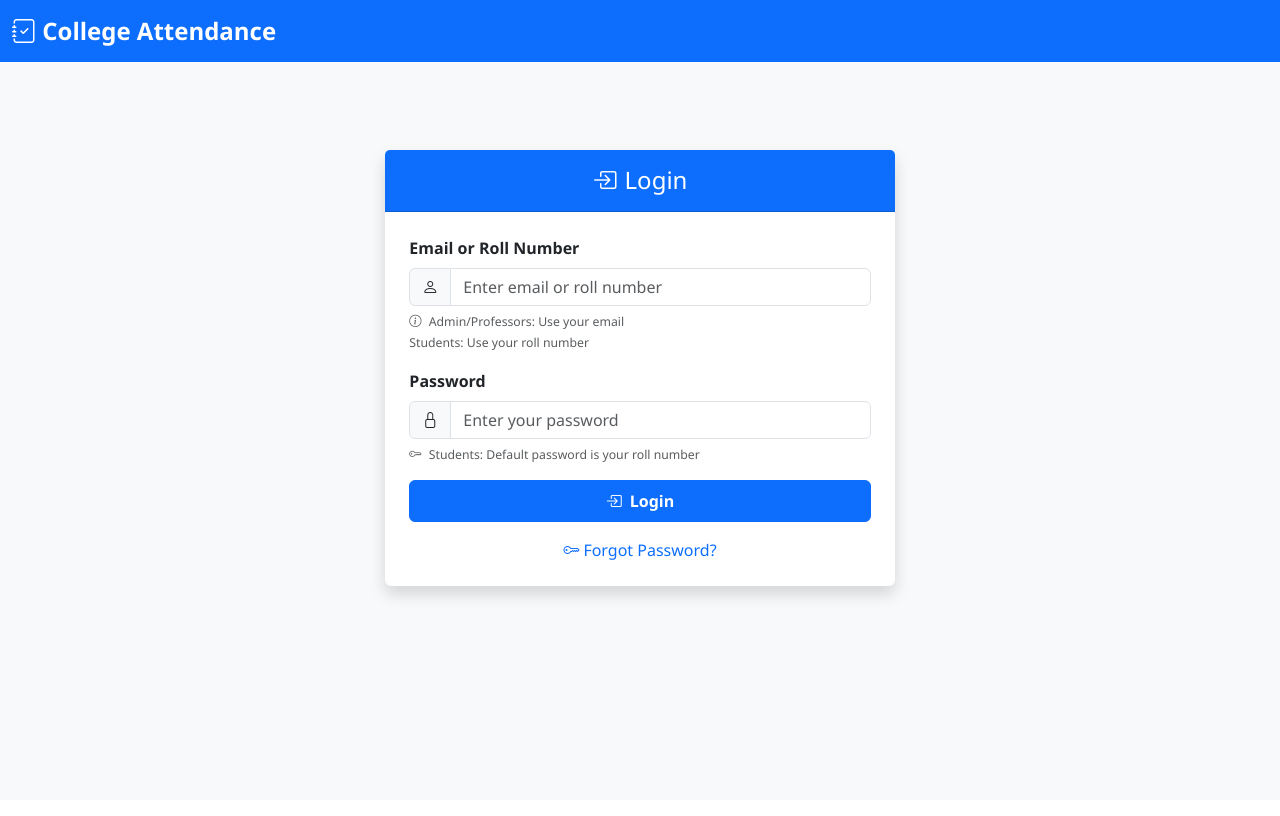
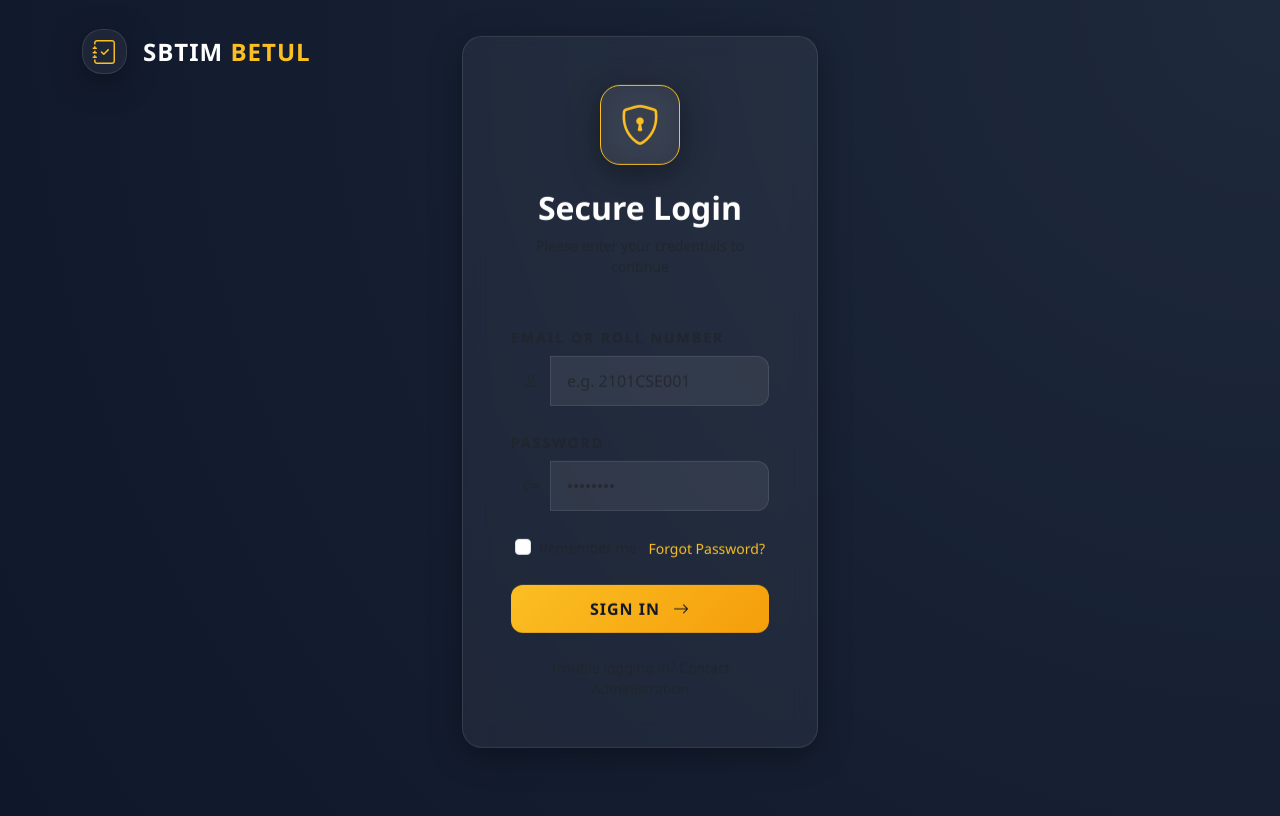
Before and after one commit to en-rmohane/college-attendance-system, a Flask app: page /login in a window 1280 px wide. Before the commit the page ends 602 px from the top, so only its background shows below. Run offline with Flask 3, Linux system fonts and the light colour scheme; some libraries are stand-ins or nearby versions.

Commit message:
UI Redesign: Premium Glassmorphism theme for Login and Base layout

```diff
--- a/static/css/style.css
+++ b/static/css/style.css
@@ -0,0 +1,90 @@
+/*
+   College Attendance System - Premium Design System
+   Theme: Modern Academic / Tech
+   Colors: Navy, Gold, White, Glassmorphism
+*/
+
+:root {
+    --primary-navy: #0f172a;
+    --secondary-navy: #1e293b;
+    --accent-gold: #fbbf24;
+    --text-main: #f8fafc;
+    --text-muted: #94a3b8;
+    --glass-bg: rgba(255, 255, 255, 0.05);
+    --glass-border: rgba(255, 255, 255, 0.1);
+    --success-green: #10b981;
+    --error-red: #ef4444;
+}
+
+body {
+    background: radial-gradient(circle at top right, var(--secondary-navy), var(--primary-navy));
+    color: var(--text-main);
+    font-family: 'Outfit', sans-serif;
+    min-height: 100vh;
+    margin: 0;
+    overflow-x: hidden;
+}
+
+/* Glassmorphism Classes */
+.glass-card {
+    background: var(--glass-bg);
+    backdrop-filter: blur(12px);
+    -webkit-backdrop-filter: blur(12px);
+    border: 1px solid var(--glass-border);
+    border-radius: 20px;
+    box-shadow: 0 8px 32px 0 rgba(0, 0, 0, 0.37);
+}
+
+.glass-input {
+    background: rgba(255, 255, 255, 0.07);
+    border: 1px solid var(--glass-border);
+    border-radius: 12px;
+    color: white !important;
+    padding: 12px 16px;
+    transition: all 0.3s ease;
+}
+
+.glass-input:focus {
+    background: rgba(255, 255, 255, 0.12);
+    border-color: var(--accent-gold);
+    box-shadow: 0 0 15px rgba(251, 191, 36, 0.2);
+    outline: none;
+}
+
+/* Buttons */
+.btn-premium {
+    background: linear-gradient(135deg, var(--accent-gold), #f59e0b);
+    color: var(--primary-navy);
+    border: none;
+    border-radius: 12px;
+    padding: 12px 24px;
+    font-weight: 700;
+    text-transform: uppercase;
+    letter-spacing: 1px;
+    transition: all 0.3s cubic-bezier(0.175, 0.885, 0.32, 1.275);
+}
+
+.btn-premium:hover {
+    transform: translateY(-2px);
+    box-shadow: 0 5px 15px rgba(251, 191, 36, 0.4);
+    color: var(--primary-navy);
+}
+
+/* Animations */
+@keyframes float {
+    0% { transform: translateY(0px); }
+    50% { transform: translateY(-10px); }
+    100% { transform: translateY(0px); }
+}
+
+.floating {
+    animation: float 4s ease-in-out infinite;
+}
+
+/* Responsive Login Container */
+.login-container {
+    display: flex;
+    align-items: center;
+    justify-content: center;
+    min-height: calc(100vh - 80px); /* Adjust for navbar if needed */
+}
--- a/templates/base.html
+++ b/templates/base.html
@@ -1,64 +1,88 @@
 <!DOCTYPE html>
 <html lang="en">
+
 <head>
     <meta charset="UTF-8">
     <meta name="viewport" content="width=device-width, initial-scale=1.0">
     <title>{% block title %}College Attendance System{% endblock %}</title>
+
+    <!-- Google Fonts: Outfit -->
+    <link rel="preconnect" href="https://fonts.googleapis.com">
+    <link rel="preconnect" href="https://fonts.gstatic.com" crossorigin>
+    <link href="https://fonts.googleapis.com/css2?family=Outfit:wght@300;400;600;700&display=swap" rel="stylesheet">
 
     <!-- Bootstrap 5 -->
     <link href="https://cdn.jsdelivr.net/npm/bootstrap@5.3.0/dist/css/bootstrap.min.css" rel="stylesheet">
     <!-- Bootstrap Icons -->
     <link rel="stylesheet" href="https://cdn.jsdelivr.net/npm/bootstrap-icons@1.11.3/font/bootstrap-icons.css">
 
+    <!-- Custom Premium Styles -->
+    <link rel="stylesheet" href="{{ url_for('static', filename='css/style.css') }}">
+
     <style>
         body {
             background-color: #f8f9fa;
             font-family: 'Segoe UI', Tahoma, Geneva, Verdana, sans-serif;
         }
+
         .navbar-brand {
             font-weight: bold;
             font-size: 1.5rem;
         }
+
         .card {
             border: none;
             box-shadow: 0 0.125rem 0.25rem rgba(0, 0, 0, 0.075);
             margin-bottom: 1rem;
         }
+
         .card-header {
             font-weight: 600;
         }
+
         .fade-out {
             opacity: 1;
             transition: opacity 0.5s ease-out;
         }
+
         .fade-out.hide {
             opacity: 0;
         }
+
         .sidebar {
             background-color: #343a40;
             min-height: 100vh;
         }
+
         .sidebar .nav-link {
             color: #adb5bd;
             padding: 0.75rem 1rem;
         }
+
         .sidebar .nav-link:hover {
             color: #fff;
             background-color: #495057;
         }
+
         .sidebar .nav-link.active {
             color: #fff;
             background-color: #0d6efd;
         }
     </style>
 </head>
+
 <body>
 
     <!-- Navigation -->
-<nav class="navbar navbar-expand-lg navbar-dark bg-primary">
-    <div class="container-fluid">
-        <a class="navbar-brand" href="{{ url_for('index') }}">
-            <i class="bi bi-journal-check"></i> College Attendance
+    <nav class="navbar navbar-expand-lg navbar-dark bg-transparent py-4">
+        <div class="container">
+            <a class="navbar-brand d-flex align-items-center" href="{{ url_for('index') }}">
+                <div class="glass-card p-2 me-3 d-flex align-items-center justify-content-center"
+                    style="width: 45px; height: 45px;">
+                    <i class="bi bi-journal-check text-accent-gold" style="color: #fbbf24; font-size: 1.5rem;"></i>
+                </div>
+                <span class="fw-bold tracking-wider" style="letter-spacing: 1px;">SBTIM <span
+                        style="color: #fbbf24;">BETUL</span></span>
             </a>
 
             {% if current_user.is_authenticated %}
@@ -79,8 +103,10 @@
         {% with messages = get_flashed_messages(with_categories=true) %}
         {% if messages %}
         {% for category, message in messages %}
-            <div class="alert alert-{{ 'danger' if category == 'error' else category }} alert-dismissible fade show fade-out" role="alert" id="flashMsg">
-                <i class="bi bi-{{ 'exclamation-triangle-fill' if category == 'danger' else 'check-circle-fill' if category == 'success' else 'info-circle-fill' }} me-2"></i>
+        <div class="alert alert-{{ 'danger' if category == 'error' else category }} alert-dismissible fade show fade-out"
+            role="alert" id="flashMsg">
+            <i
+                class="bi bi-{{ 'exclamation-triangle-fill' if category == 'danger' else 'check-circle-fill' if category == 'success' else 'info-circle-fill' }} me-2"></i>
             {{ message }}
             <button type="button" class="btn-close" data-bs-dismiss="alert"></button>
         </div>
@@ -99,7 +125,7 @@
 
     <!-- Auto Hide Alert -->
     <script>
-    setTimeout(function() {
+        setTimeout(function () {
             let flash = document.getElementById("flashMsg");
             if (flash) {
                 flash.classList.add("hide");
@@ -111,4 +137,5 @@
     {% block scripts %}{% endblock %}
 
 </body>
+
 </html>
--- a/templates/login.html
+++ b/templates/login.html
@@ -1,60 +1,84 @@
 {% extends 'base.html' %}
 
-{% block title %}Login - College Attendance System{% endblock %}
+{% block title %}Login - SBTIM Attendance{% endblock %}
 
 {% block content %}
-<div class="row justify-content-center mt-5">
-    <div class="col-md-5">
-        <div class="card shadow border-0">
-            <div class="card-header bg-primary text-white text-center py-3">
-                <h4 class="mb-0"><i class="bi bi-box-arrow-in-right me-2"></i>Login</h4>
+<div class="login-container">
+    <div class="container">
+        <div class="row justify-content-center">
+            <div class="col-md-5 col-lg-4">
+                <div class="glass-card p-4 p-md-5 floating">
+                    <div class="text-center mb-5">
+                        <div class="d-inline-flex align-items-center justify-content-center glass-card p-3 mb-4"
+                            style="width: 80px; height: 80px; border-color: #fbbf24;">
+                            <i class="bi bi-shield-lock" style="font-size: 2.5rem; color: #fbbf24;"></i>
                         </div>
-            <div class="card-body p-4">
+                        <h2 class="fw-bold text-white mb-2">Secure Login</h2>
+                        <p class="text-muted small">Please enter your credentials to continue</p>
+                    </div>
+
                     <form method="POST" action="{{ url_for('login') }}">
-                    <div class="mb-3">
-                        <label class="form-label fw-semibold">Email or Roll Number</label>
+                        <div class="mb-4">
+                            <label class="form-label fw-semibold text-muted small text-uppercase tracking-wider">Email
+                                or Roll Number</label>
                             <div class="input-group">
-                            <span class="input-group-text"><i class="bi bi-person"></i></span>
-                            <input type="text" class="form-control" name="email"
-                                placeholder="Enter email or roll number" required>
-                        </div>
-                        <div class="form-text">
-                            <small>
-                                <i class="bi bi-info-circle me-1"></i>
-                                Admin/Professors: Use your email<br>
-                                Students: Use your roll number
-                            </small>
+                                <span class="input-group-text bg-transparent border-0 text-muted"><i
+                                        class="bi bi-person"></i></span>
+                                <input type="text" class="form-control glass-input" name="email"
+                                    placeholder="e.g. 2101CSE001" required>
                             </div>
                         </div>
 
-                    <div class="mb-3">
-                        <label class="form-label fw-semibold">Password</label>
+                        <div class="mb-4">
+                            <label
+                                class="form-label fw-semibold text-muted small text-uppercase tracking-wider">Password</label>
                             <div class="input-group">
-                            <span class="input-group-text"><i class="bi bi-lock"></i></span>
-                            <input type="password" class="form-control" name="password"
-                                placeholder="Enter your password" required>
-                        </div>
-                        <div class="form-text">
-                            <small>
-                                <i class="bi bi-key me-1"></i>
-                                Students: Default password is your roll number
-                            </small>
+                                <span class="input-group-text bg-transparent border-0 text-muted"><i
+                                        class="bi bi-key"></i></span>
+                                <input type="password" class="form-control glass-input" name="password"
+                                    placeholder="••••••••" required>
                             </div>
                         </div>
 
-                    <button type="submit" class="btn btn-primary w-100 py-2 fw-semibold">
-                        <i class="bi bi-box-arrow-in-right me-2"></i>Login
+                        <div class="d-flex justify-content-between align-items-center mb-4 px-1">
+                            <div class="form-check">
+                                <input type="checkbox" class="form-check-input" id="rememberMe">
+                                <label class="form-check-label small text-muted" for="rememberMe">Remember me</label>
+                            </div>
+                            <a href="{{ url_for('forgot_password') }}"
+                                class="small text-accent-gold text-decoration-none" style="color: #fbbf24;">Forgot
+                                Password?</a>
+                        </div>
+
+                        <button type="submit" class="btn btn-premium w-100 mb-4">
+                            Sign In <i class="bi bi-arrow-right ms-2"></i>
                         </button>
-
-                    <div class="text-center mt-3">
-                        <a href="{{ url_for('forgot_password') }}" class="text-decoration-none">
-                            <i class="bi bi-key me-1"></i>Forgot Password?
-                        </a>
-                    </div>
                     </form>
 
+                    <div class="text-center">
+                        <p class="text-muted small mb-0">Trouble logging in? Contact Administration</p>
                     </div>
                 </div>
             </div>
         </div>
+    </div>
+</div>
+
+<style>
+    /* Local Override for Navigation to keep it clean on Login */
+    .navbar {
+        position: absolute;
+        top: 0;
+        width: 100%;
+        z-index: 1000;
+    }
+
+    .tracking-wider {
+        letter-spacing: 2px;
+    }
+
+    .text-accent-gold {
+        color: #fbbf24;
+    }
+</style>
 {% endblock %}
```
Lines whose indentation alone changed are shown as unchanged.
